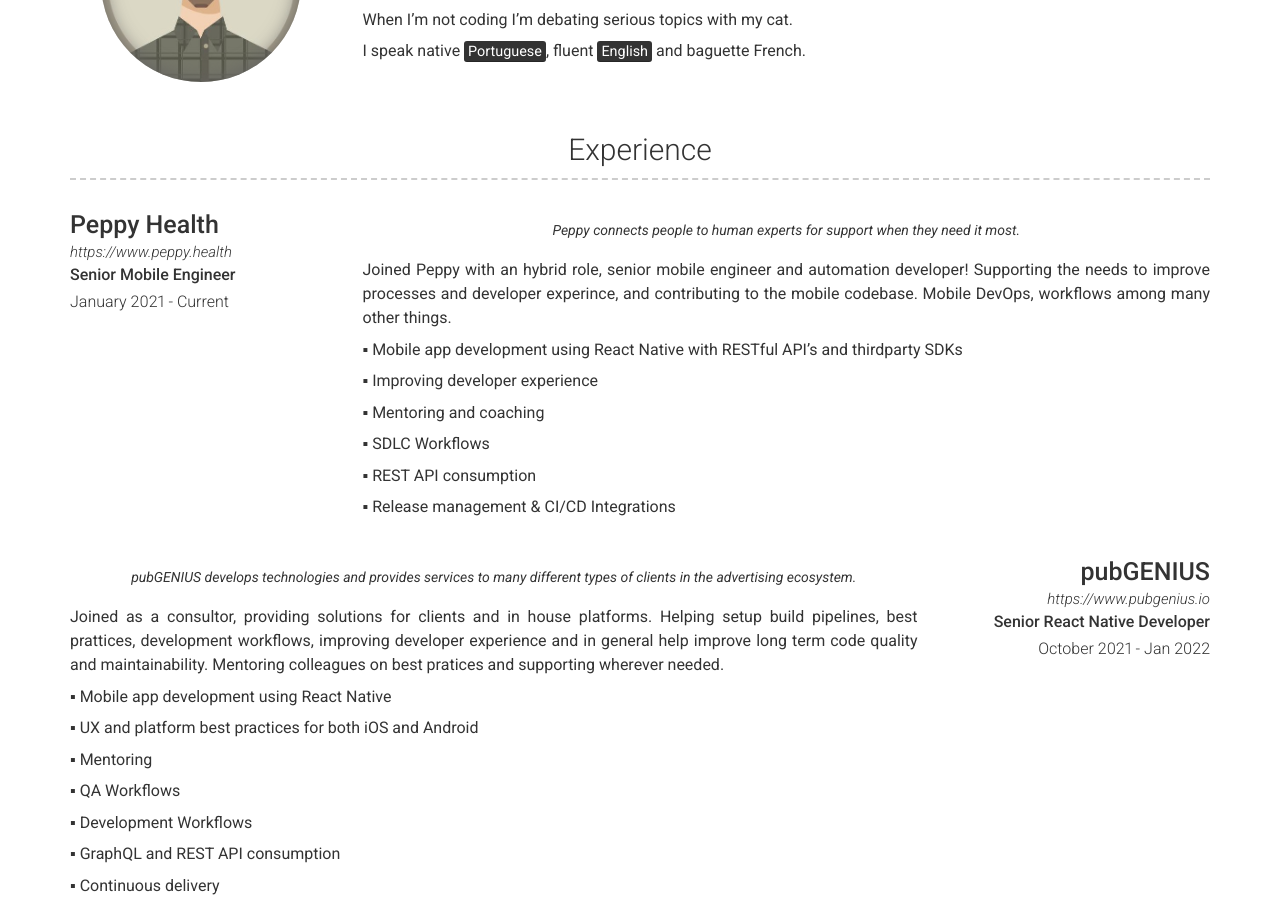
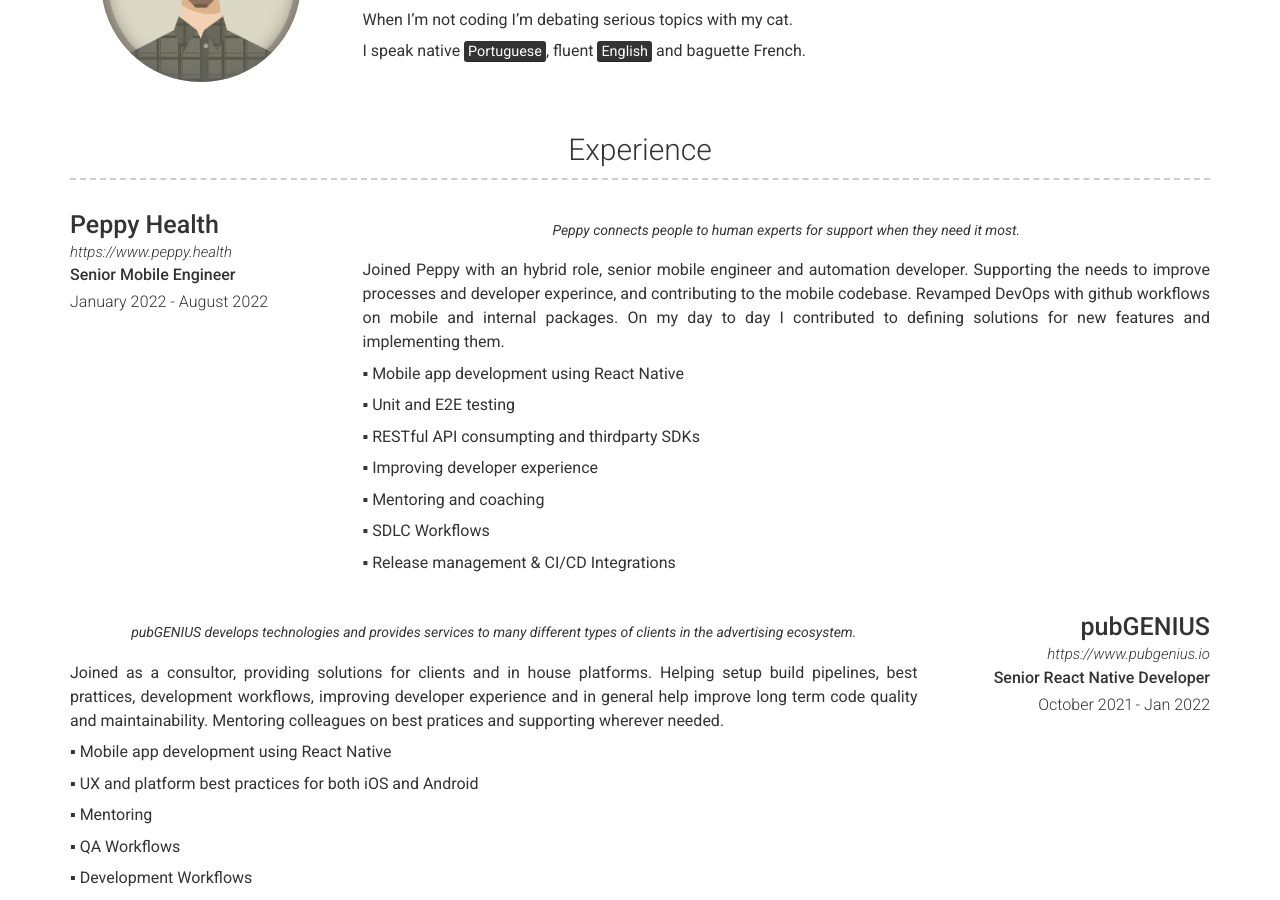
Before and after one commit to filipef101/filipef101.github.io, a Jekyll site: the page built from index.md, in a window 1280 px wide and 900 px high, scrolled down 397 px. Built offline with Jekyll 4.4.1, drawn with Linux system fonts in a browser that asks for light colours; nearby versions of some CDN libraries; a script that is not in the unit is left out.

Commit message:
Update experience.yml

```diff
--- a/_data/experience.yml
+++ b/_data/experience.yml
@@ -3,23 +3,26 @@
   company: Peppy Health
   link: https://www.peppy.health
   job_title: Senior Mobile Engineer
-  dates: January 2021 - Current
+  dates: January 2022 - August 2022
   quote: >
     Peppy connects people to human experts for support when they need it most.
   description: | # this will include new lines to allow paragraphs
-    Joined Peppy with an hybrid role, senior mobile engineer and automation developer!
+    Joined Peppy with an hybrid role, senior mobile engineer and automation developer.
     Supporting the needs to improve processes and developer experince, and contributing to the mobile codebase.
-    Mobile DevOps, workflows among many other things.
+    Revamped DevOps with github workflows on mobile and internal packages.
+    On my day to day I contributed to defining solutions for new features and implementing them.
 
-    ▪ Mobile app development using React Native with RESTful API's and thirdparty SDKs
+    ▪ Mobile app development using React Native
+
+    ▪ Unit and E2E testing
+
+    ▪ RESTful API consumpting and thirdparty SDKs
 
     ▪ Improving developer experience
 
     ▪ Mentoring and coaching
 
     ▪ SDLC Workflows
-
-    ▪ REST API consumption
 
     ▪ Release management & CI/CD Integrations
 
```
